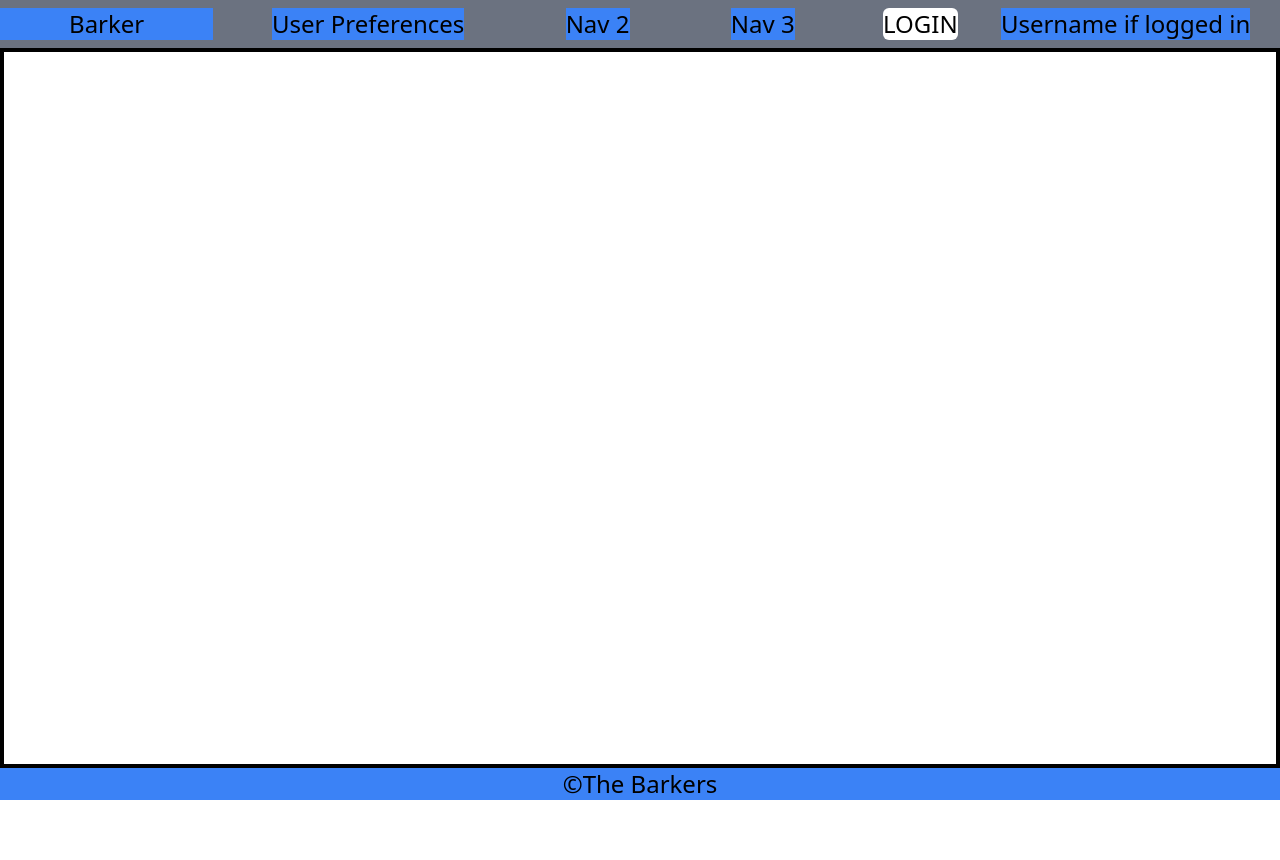
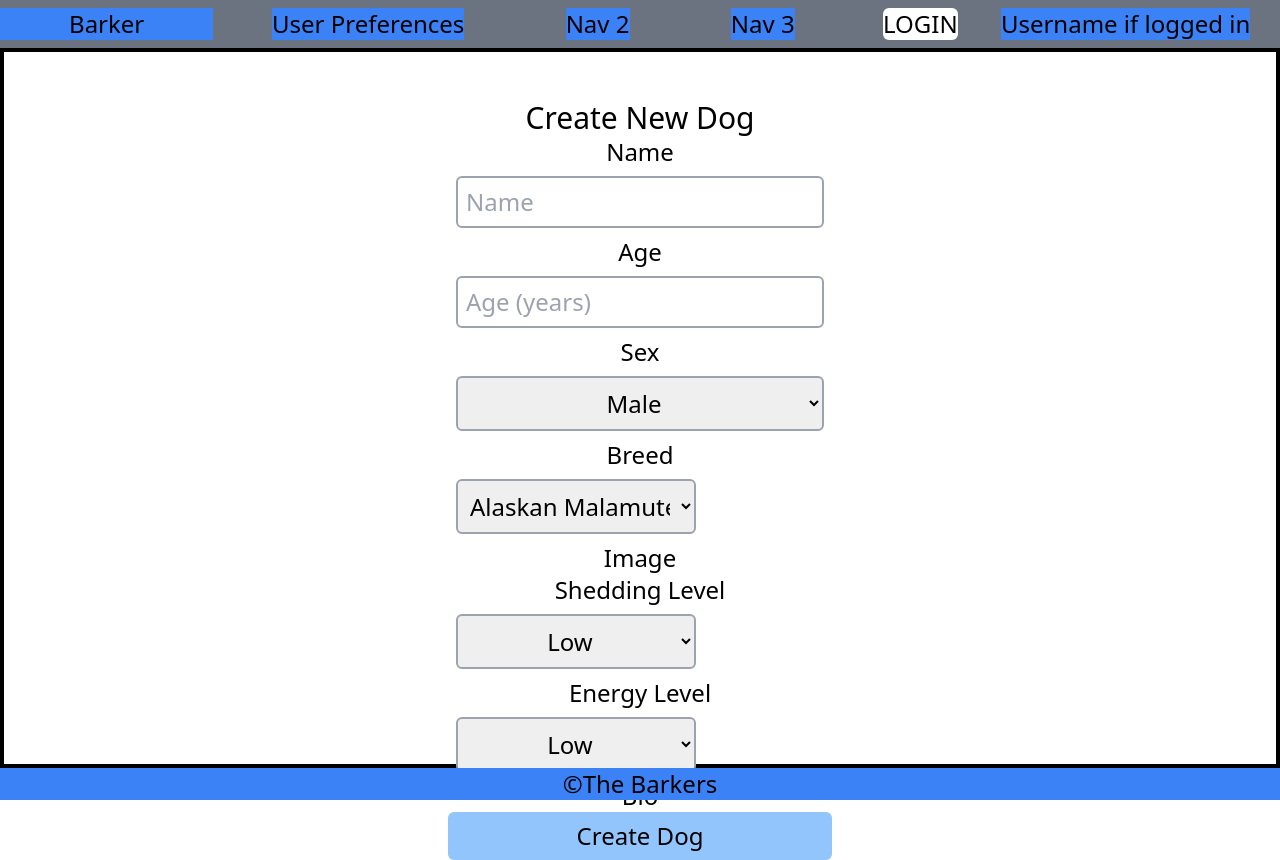
Before and after one commit to 2011JavaReact/BarkerFrontEnd, a React (Create React App) app: page /dog in a window 1280 px wide. Before the commit the page ends 808 px from the top, so only its background shows below. Built offline with nearby package versions, Linux system fonts and the light colour scheme.

Commit message:
NewDogForm completed. Missing implementation.

```diff
--- a/src/App.tsx
+++ b/src/App.tsx
@@ -12,6 +12,7 @@ import Home from "./components/Home";
 import FooterContainer from "./containers/FooterContainer";
 import NewUserForm from "./components/user/NewUserForm";
 import UserPreferences from "./components/user/UserPreferences";
+import NewDogForm from "./components/dog/NewDogForm";
 
 class App extends React.Component {
   render() {
@@ -29,6 +30,7 @@ class App extends React.Component {
               path="/users/preferences"
               render={(routerProps) => <UserPreferences {...routerProps} />}
             />
+            <Route exact path="/dog" component={ NewDogForm }/>
           </div>
           <footer className="fixed inset-x-0 bottom-0 h-8 bg-blue-500">
             <FooterContainer />
--- /dev/null
+++ b/src/components/dog/NewDogForm.tsx
@@ -0,0 +1,140 @@
+import React from "react";
+import { Redirect, Link } from "react-router-dom";
+import Axios from "axios";
+import NewUserForm from "../user/NewUserForm";
+
+export default class NewDogForm extends React.Component {
+    state = {
+        redirect: false,
+        userId: "",
+        dog: {
+            dogId: "",
+            dogName: "",
+            dogAge: "",
+            dogSex: "",
+            dogBreed: "",
+            dogImage: "",
+            dogLocation: "",
+            dogSheddingLevel: "",
+            dogEnergyLevel: "",
+            dogBio: "",
+            dogIsAdopted: false,
+        },
+    };
+
+    handleChange = ( event: React.ChangeEvent<HTMLInputElement> ): void | undefined => {
+        const newDog: any = { ...this.state.dog };
+        newDog[event.target.name] = event.target.value;
+        this.setState({ dog: newDog });
+    };
+
+    handleSelect = ( event: React.ChangeEvent<HTMLSelectElement> ): void | undefined => {
+        const newSelection: any = { ...this.state.dog };
+        newSelection[event.target.name] = event.target.value;
+        this.setState({ dog: newSelection });
+    }
+
+    handleSubmit = ( event: React.FormEvent<HTMLElement> ): void => {
+        event.preventDefault();
+        console.log(this.state);
+        Axios.post("http://localhost:8080/dogs", this.state.dog).then((resp) => {
+            console.log(resp.data);
+            this.setState({ dogId: resp.data.id, redirect: true});
+        });
+    };
+
+    render(): React.ReactNode {
+        if(this.state.redirect) {
+            return (
+                <Redirect
+                to = {{
+                    pathname: "/",
+                    state: { userId: this.state.userId }
+                }}/>
+            );
+        } else {
+            return (
+                <div className="flex h-screen justify-center">
+                    <div className="m-12 w-40%">
+                        <div className="text-3xl">Create New Dog</div>
+                        <form className="flex flex-col" onSubmit={ this.handleSubmit }>
+                            <div>Name</div>
+                            <input
+                                className="m-2 p-2 rounded-md border-solid border-2 border-gray-400 text-left"
+                                type="text"
+                                name="dogName"
+                                placeholder="Name"
+                                onChange={ this.handleChange }
+                                value={ this.state.dog.dogName }
+                            ></input>
+                            <div>Age</div>
+                            <input
+                                className="m-2 p-2 rounded-md border-solid border-2 border-gray-400 text-left"
+                                type="number"
+                                name="dogAge"
+                                placeholder="Age (years)"
+                                onChange={ this.handleChange }
+                                value={ this.state.dog.dogAge }
+                            ></input>
+                            <div>Sex</div>
+                            <select
+                                className="m-2 p-2 rounded-md border-solid border-2 border-gray-400 text-left"
+                                name="dogSex"
+                                placeholder="Sex"
+                                onChange={ this.handleSelect }
+                                value={ this.state.dog.dogSex }
+                            >
+                                <option value="Male">Male</option>
+                                <option value="Female">Female</option>
+                            </select>
+                            <div>Breed</div>
+                            <select
+                                className="m-2 p-2 w-60 rounded-md border-solid border-2 border-gray-400 text-left"
+                                name="dogBreed"
+                                placeholder="Breed"
+                                onChange={ this.handleSelect }
+                                value={ this.state.dog.dogBreed }
+                            >
+                                <option value="Alaskan Malamute">Alaskan Malamute</option>
+                                <option value="Golden Retriever">Golden Retriever</option>
+                                <option value="TODO">TODO: GET BREEDS FROM DB.</option>
+                            </select>
+                            <div>Image</div>
+                            <div>Shedding Level</div>
+                            <select
+                                className="m-2 p-2 w-60 rounded-md border-solid border-2 border-gray-400 text-left"
+                                name="dogSheddingLevel"
+                                placeholder="Shedding Level"
+                                onChange={ this.handleSelect }
+                                value={ this.state.dog.dogSheddingLevel }
+                            >
+                                <option value="Low">Low</option>
+                                <option value="Medium">Medium</option>
+                                <option value="High">High</option>
+                            </select>
+                            <div>Energy Level</div>
+                            <select
+                                className="m-2 p-2 w-60 rounded-md border-solid border-2 border-gray-400 text-left"
+                                name="dogEnergyLevel"
+                                placeholder="Energy Level"
+                                onChange={ this.handleSelect }
+                                value={ this.state.dog.dogEnergyLevel }
+                            >
+                                <option value="Low">Low</option>
+                                <option value="Medium">Medium</option>
+                                <option value="High">High</option>
+                            </select>
+                            <div>Bio</div>
+                            <button
+                                className="text-2xl rounded-md py-2 px-2 bg-blue-300"
+                                type="submit"
+                            >Create Dog</button>
+                        </form>
+
+                    </div>
+                </div>
+
+            )
+        }
+    }
+}
```
Also changed, not shown: 2 other files (tests, documents, lock files or other folders).
